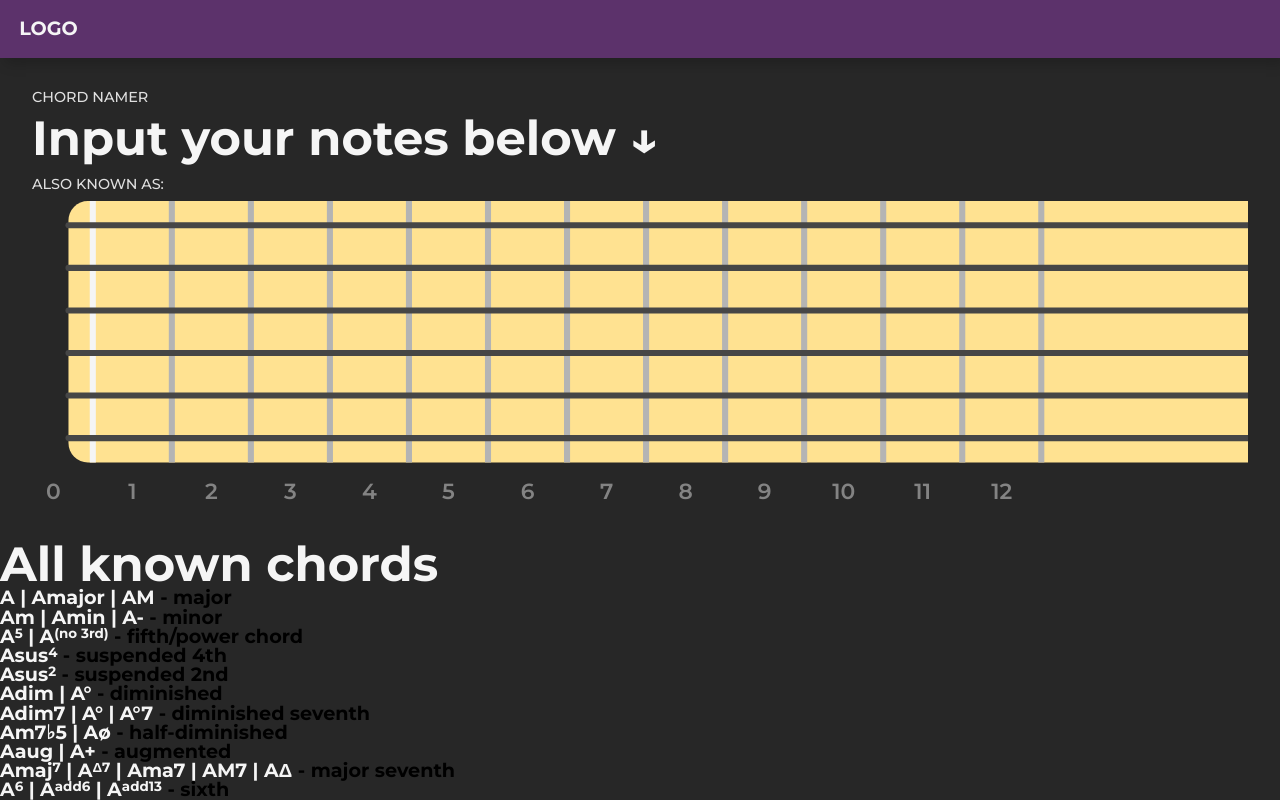
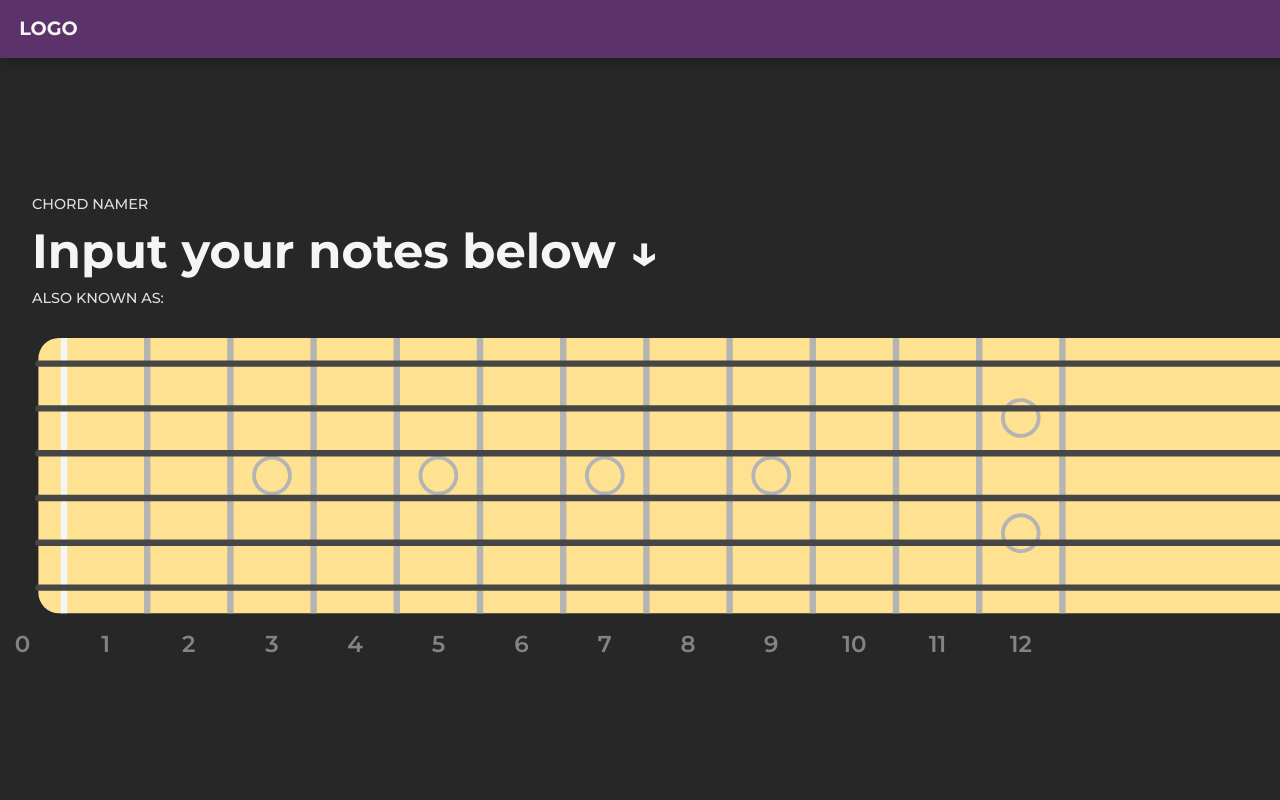
Before and after one commit to pannacotta98/guitar-app, a React (Create React App) app: page / in a window 1280 px wide. Shown: the top 800 px of the page. Built offline with nearby package versions, Linux system fonts and the light colour scheme.

Commit message:
Fix some styling; primarily for touch devices

```diff
--- a/package.json
+++ b/package.json
@@ -9,7 +9,7 @@
     "prettier": "^2.0.5",
     "react": "^16.13.1",
     "react-dom": "^16.13.1",
-    "react-scripts": "3.4.1",
+    "react-scripts": "^3.4.3",
     "styled-components": "^5.1.1"
   },
   "scripts": {
--- a/src/components/App.js
+++ b/src/components/App.js
@@ -27,7 +27,7 @@ function App() {
       {/* <ChordSelection /> */}
       {/* <ChordArea /> */}
       <ChordNamer />
-      <TestComponent />
+      {/* <TestComponent /> */}
     </div>
   );
 }
--- a/src/components/BigFretBoard.js
+++ b/src/components/BigFretBoard.js
@@ -3,17 +3,27 @@ import styled from 'styled-components';
 import _ from 'lodash';
 
 const Container = styled.div`
-  @media (max-width: var(--large-phone)) {
+  @media (max-width: 600px) {
+    /* background-color: var(--lighter-background); */
+    /* padding: 1.5rem; */
+    /* box-shadow: inset var(--main-shadow), inset -5px -5px 13px 0px rgba(0, 0, 0, 0.2); */
     overflow-x: scroll;
+    /* background-color: red; */
   }
 `;
 
 // TODO dubellkolla om man faktiskt -kan- ska göra såhär hehe...
 const StyledSvg = styled.svg`
-  @media (max-width: var(--large-phone)) {
+  /* @media (max-width: var(--large-phone)) { */
+  @media (max-width: 600px) {
     height: 250px;
+    .board {
+      fill: red;
+    }
+    /* width: 300px; */
   }
 
+  @media (hover: hover) {
     &:hover {
       /* .note { opacity: 0.15; } */
       .activeNote {
@@ -26,11 +36,12 @@ const StyledSvg = styled.svg`
         opacity: 1;
       }
     }
+  }
 
   .note {
     fill: var(--main-accent);
     transition: 0.2s;
-    -webkit-tap-highlight-color: transparent; /* Remove ugly touch box */
+
     /* filter: drop-shadow(0px 3px 3px rgba(0, 0, 0, 0.4)); */
   }
 
@@ -79,13 +90,16 @@ const StyledSvg = styled.svg`
   .noteGroup {
     opacity: 0;
     cursor: pointer;
+    -webkit-tap-highlight-color: transparent; /* Remove ugly touch box */
 
+    @media (hover: hover) {
       &:hover {
         opacity: 0.7;
 
         .note {
           stroke: var(--main-accent);
           stroke-width: 5px;
+        }
       }
     }
 
@@ -99,8 +113,10 @@ const StyledSvg = styled.svg`
 
   .activeNoteGroup {
     opacity: 1;
+    @media (hover: hover) {
       &:hover {
         opacity: 1;
+      }
     }
   }
 `;
--- a/src/components/ChordNamer.js
+++ b/src/components/ChordNamer.js
@@ -10,12 +10,24 @@ const VerticallyCentered = styled.div`
 `;
 
 const BigChordName = styled.h1`
-  /* padding: 10px 0; */
-  padding-bottom: 15px;
+  padding: 1rem 0;
+  /* transition: 1s; */
+  /* padding-bottom: 15px; */
 `;
 
 const Container = styled.div`
-  padding: 2rem;
+  /* padding: 2rem; */
+`;
+
+const OuterTextContainer = styled.div`
+  height: 35vh;
+  position: relative;
+`;
+
+const TextContainer = styled.div`
+  padding: 2rem 2rem;
+  position: absolute;
+  bottom: 0;
 `;
 
 const SmallText = styled.div`
@@ -23,7 +35,7 @@ const SmallText = styled.div`
   font-size: 0.9rem;
   font-weight: 500;
   /* color: var(--dimmer-text-color); */
-  padding-bottom: 10px;
+  /* padding-bottom: 10px; */
 `;
 
 const NormalCase = styled.span`
@@ -66,6 +78,8 @@ export default class ChordNamer extends Component {
     return (
       <Container>
         <VerticallyCentered>
+          <OuterTextContainer>
+            <TextContainer>
               <SmallText>Chord Namer</SmallText>
               {/* <BigChordName>
                 {_.isEqual(this.state.fingering, [null, null, null, null, null, null])
@@ -94,6 +108,8 @@ export default class ChordNamer extends Component {
                   }}
                 />
               </SmallText>
+            </TextContainer>
+          </OuterTextContainer>
           <BigFretBoard
             activeNotes={this.state.fingering.map((fret) =>
               _.fill(Array(13), false).map((x, index) => index === fret)
--- a/src/components/TestComponent.js
+++ b/src/components/TestComponent.js
@@ -7,7 +7,7 @@ export default class TestComponent extends React.Component {
   componentDidMount() {
     this.generator = new ChordGenerator();
 
-    if (true) {
+    if (false) {
       console.log('should be E major:     ', this.generator.nameChord([0, 2, 2, 1, 0, 0]));
       // console.log('should be G major:     ', g.nameChord([3, 2, 0, 0, 0, 3]));
       console.log('should be E minor:     ', this.generator.nameChord([0, 2, 2, 0, 0, 0]));
@@ -41,15 +41,6 @@ export default class TestComponent extends React.Component {
               }}
             />
           ))}
-        {/* <h1>
-          Em<sup>add9</sup>/B
-        </h1>
-        <h1>
-          A<sup>6</sup>sus<sup>4</sup>
-        </h1>
-        <h1>
-          G#<sup>maj13</sup>/F
-        </h1> */}
       </>
     );
   }
--- a/src/globalStyles.js
+++ b/src/globalStyles.js
@@ -63,13 +63,15 @@ table {
   --string-color: #464646;
   --nut-color: #F5F5F5;
   --fret-color: #B4B4B4;
-  --fret-markers-color: #B4B4B4;
+  --fret-marker-color: #B4B4B4;
 
   /* Shadows */
   --main-shadow: 5px 5px 13px 0px rgba(0, 0, 0, 0.2);
   --svg-shadow: 5px 5px 13px rgba(0, 0, 0, 0.2);
 
   /* Breakpoints */
+  /* TODO Turns out css variables dont work
+     in media queries... */
   --large-phone: 600px;
 }
 
```
Also changed, not shown: 1 other file (tests, documents, lock files or other folders). Lines whose indentation alone changed are shown as unchanged.
